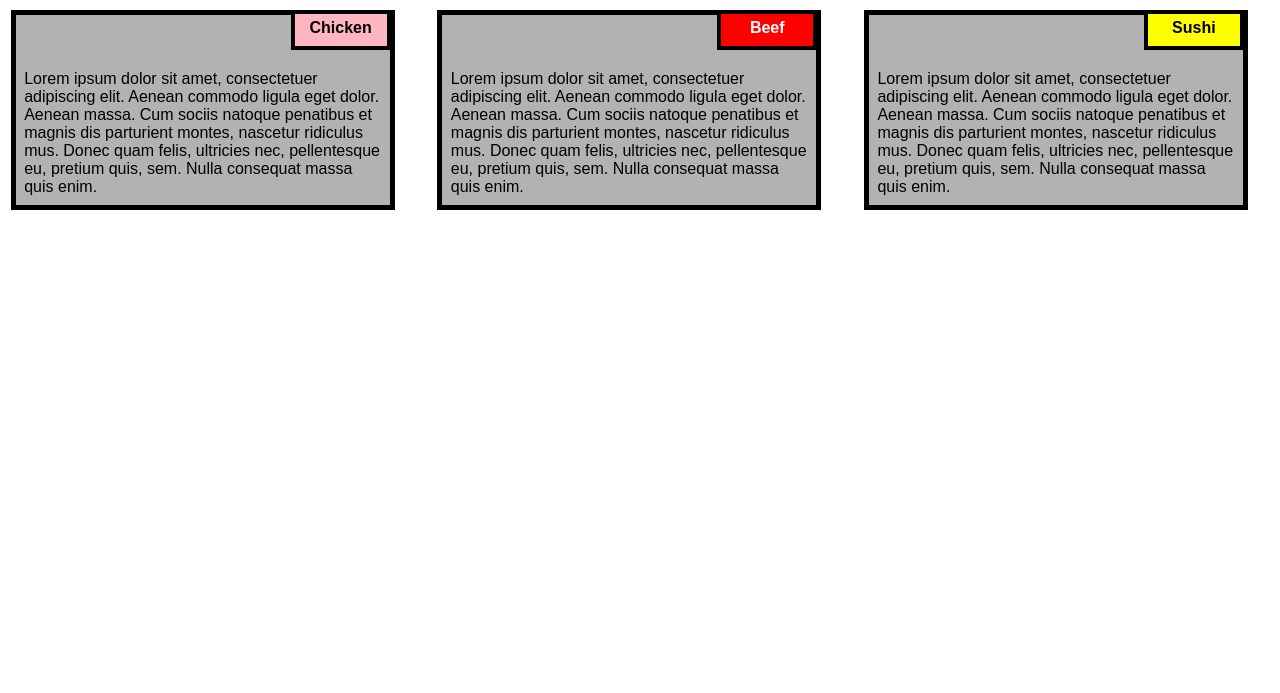
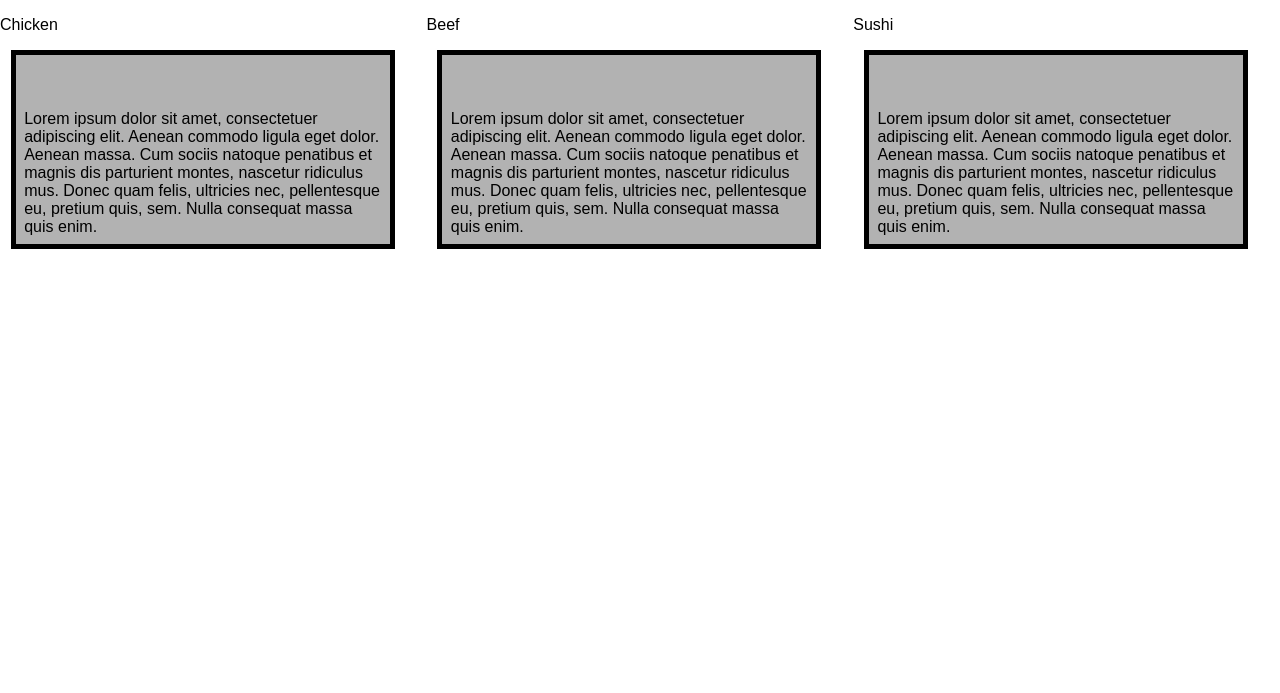
Before and after one commit to RustamTomer/Coursera-Web-Developer-Course, a plain HTML site: page module2-solution/index.html in a window 1280 px wide. Shown: the part 107-800 px from the top of the page. Drawn offline with Linux system fonts and the light colour scheme.

Commit message:
Update index.html

```diff
--- a/module2-solution/index.html
+++ b/module2-solution/index.html
@@ -14,21 +14,21 @@
 
   <div class="col-lg-4 col-md-6 col-sm-12">
   	<div class="box">
-  		<p class="content-name name1">Chicken</p>
+  		<p class="content-heading chicken-label">Chicken</p>
   		<p class="content">Lorem ipsum dolor sit amet, consectetuer adipiscing elit. Aenean commodo ligula eget dolor. Aenean massa. Cum sociis natoque penatibus et magnis dis parturient montes, nascetur ridiculus mus. Donec quam felis, ultricies nec, pellentesque eu, pretium quis, sem. Nulla consequat massa quis enim.</p>
   	</div>
   </div>
 
   <div class="col-lg-4 col-md-6 col-sm-12">
   	<div class="box">
-   		<p class="content-name name2">Beef</p>
+   		<p class="content-heading beef-label">Beef</p>
    		<p class="content">Lorem ipsum dolor sit amet, consectetuer adipiscing elit. Aenean commodo ligula eget dolor. Aenean massa. Cum sociis natoque penatibus et magnis dis parturient montes, nascetur ridiculus mus. Donec quam felis, ultricies nec, pellentesque eu, pretium quis, sem. Nulla consequat massa quis enim.</p>
   	</div>
   </div>
 
   <div class="col-lg-4 col-md-12 col-sm-12">
   	<div class="box">
-  		<p class="content-name name3">Sushi</p>
+  		<p class="content-heading sushi-label">Sushi</p>
   		<p class="content">Lorem ipsum dolor sit amet, consectetuer adipiscing elit. Aenean commodo ligula eget dolor. Aenean massa. Cum sociis natoque penatibus et magnis dis parturient montes, nascetur ridiculus mus. Donec quam felis, ultricies nec, pellentesque eu, pretium quis, sem. Nulla consequat massa quis enim.</p>
   	</div>
   </div>
```
